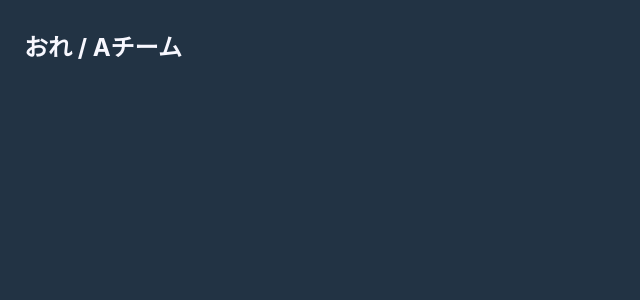
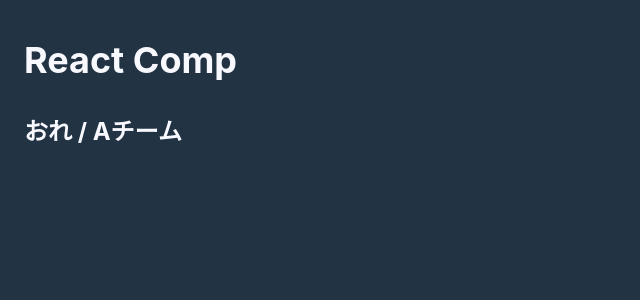
Before and after one commit to BoxPistols/hello-react-window, a React (Create React App) app: page / in a window 1280 px wide. Shown: the top 300 px of the page, without its empty margins (0-640 px from the left). Built offline with nearby package versions, Linux system fonts and the light colour scheme.

Commit message:
export import

```diff
--- /dev/null
+++ b/src/Variable.js
@@ -0,0 +1,9 @@
+import React from 'react'
+
+export const stringVal = "stringVal!"
+
+export const myVal = () => {
+  console.log("moge")
+}
+
+export const ReactEl = () => <h2>React Comp</h2>
--- a/src/index.js
+++ b/src/index.js
@@ -4,16 +4,22 @@ import './index.css'
 // import App from './App';
 import * as serviceWorker from './serviceWorker'
 
+import { stringVal, myVal, ReactEl } from './Variable'
+
+console.log(stringVal)
+myVal()
+
 // const returnReactElement = (val) => <h2>{val}</h2>
 const ReturnReactElement = ({ name, group }) => {
   return (
     <h2>
+      <ReactEl />
       {name} / {group}
     </h2>
   )
 }
 ReactDOM.render(
-  <ReturnReactElement name='おれ' group='Aチーム' />,
+  <ReturnReactElement name="おれ" group="Aチーム" />,
   document.getElementById('root')
 )
 
```
Also changed, not shown: 2 other files (tests, documents, lock files or other folders).
